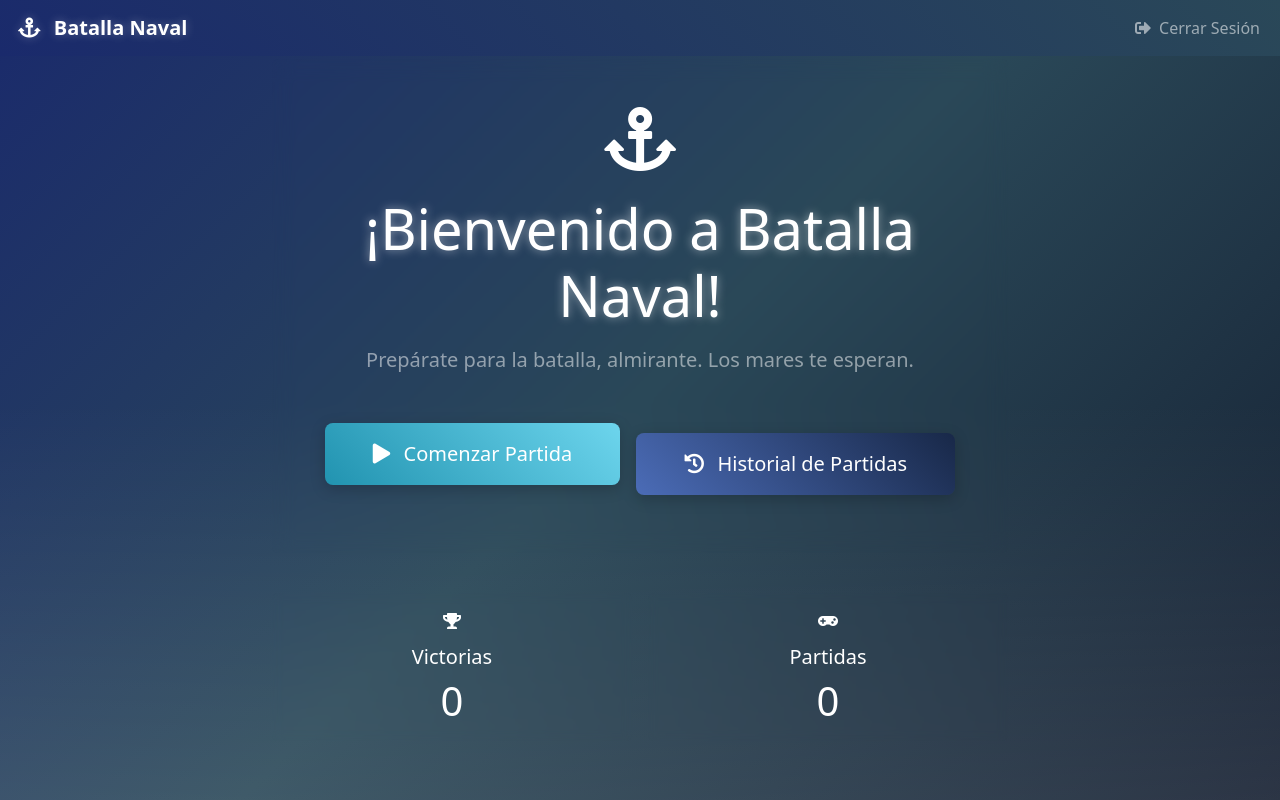
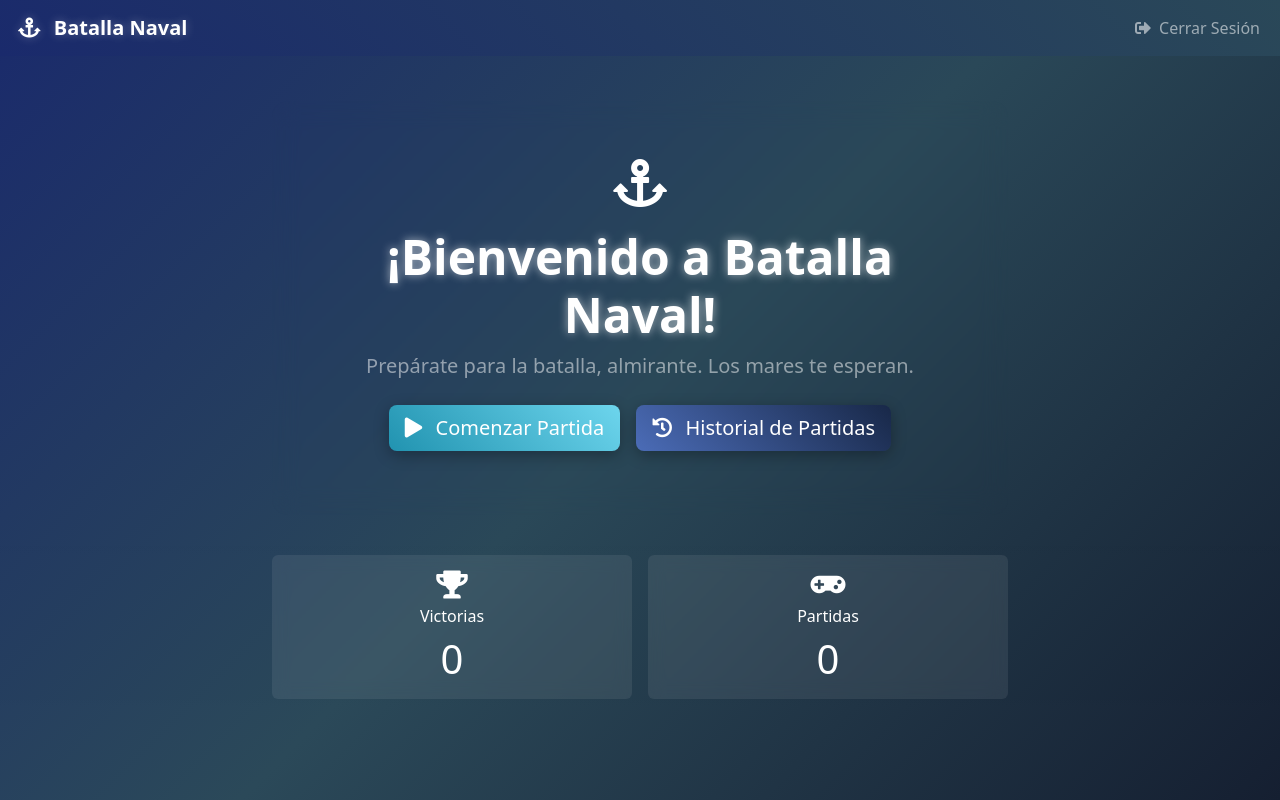
Before and after one commit to herbstluft/battlenaval, an Angular app in the folder battleShip/frontEnd/: page /dashboard in a window 1280 px wide. Built offline with nearby package versions, Linux system fonts and the light colour scheme; no server answers.

Commit message:
dashboard updated

```diff
--- a/battleShip/frontEnd/src/app/dashboard/dashboard.component.css
+++ b/battleShip/frontEnd/src/app/dashboard/dashboard.component.css
@@ -1,23 +1,45 @@
-@keyframes wave {
-    0% { background-position: 0 bottom; }
-    100% { background-position: 100% bottom; }
-  }
-
 .text-glow {
-    text-shadow: 0 0 10px rgba(255,255,255,0.5);
+  text-shadow: 0 0 10px rgba(255, 255, 255, 0.6);
 }
 
 .start-button {
+  background: linear-gradient(45deg, #2193b0, #6dd5ed);
+  border: none;
+  box-shadow: 0 4px 15px rgba(0, 0, 0, 0.3);
   transition: transform 0.3s ease, box-shadow 0.3s ease;
 }
 
 .start-button:hover {
   transform: translateY(-2px);
-    box-shadow: 0 6px 20px rgba(0,0,0,0.3);
+  box-shadow: 0 6px 25px rgba(0, 0, 0, 0.4);
+}
+
+.history-button {
+  background: linear-gradient(45deg, #4b6cb7, #182848);
+  border: none;
+  box-shadow: 0 4px 15px rgba(0, 0, 0, 0.3);
+}
+
+.stat-card {
+  backdrop-filter: blur(8px);
+  background: rgba(255, 255, 255, 0.08);
+  border: none;
+}
+
+.glass-card {
+  backdrop-filter: blur(12px);
+  background: rgba(255, 255, 255, 0.12);
+  border-radius: 1rem;
+}
+
+.wave-overlay {
+  background: linear-gradient(0deg, rgba(255,255,255,0.1) 0%, transparent 50%);
+  animation: waveGradient 4s ease-in-out infinite;
+  z-index: 0;
 }
 
 @keyframes waveGradient {
-    0% { opacity: 0.1; }
-    50% { opacity: 0.2; }
-    100% { opacity: 0.1; }
+  0% { opacity: 0.05; }
+  50% { opacity: 0.15; }
+  100% { opacity: 0.05; }
 }
--- a/battleShip/frontEnd/src/app/dashboard/dashboard.component.html
+++ b/battleShip/frontEnd/src/app/dashboard/dashboard.component.html
@@ -1,70 +1,68 @@
 <app-navbar></app-navbar>
 
-<div class="container-fluid vh-100 p-0" style="background: linear-gradient(135deg, #1a2a6c, #2a4858, #141E30)">
-  <div class="position-relative h-100 d-flex align-items-center justify-content-center">
-    <!-- Efecto de olas con gradiente -->
-    <div class="position-absolute w-100 h-100" style="background: linear-gradient(0deg, rgba(255,255,255,0.1) 0%, transparent 50%); animation: waveGradient 3s ease-in-out infinite;"></div>
+<div class="container-fluid min-vh-100 p-0 d-flex flex-column justify-content-center align-items-center"
+     style="background: linear-gradient(135deg, #1a2a6c, #2a4858, #141E30); position: relative; overflow: hidden;">
 
-    <div class="container position-relative">
+  <!-- Efecto de olas animado -->
+  <div class="position-absolute top-0 start-0 w-100 h-100 wave-overlay"></div>
+
+  <div class="container py-5 position-relative z-1">
     <div class="row justify-content-center">
-        <div class="col-md-8 text-center">
-          <!-- Tarjeta principal con efecto glassmórfico -->
-          <div class="card border-0 bg-transparent" style="backdrop-filter: blur(10px); background: rgba(255, 255, 255, 0.1);">
-            <!-- Add this after the start game button -->
-            <div class="card-body p-5">
-              <!-- Icono naval -->
-              <div class="mb-4" >
-                <i class="fas fa-anchor fa-4x text-white"></i>
+      <div class="col-12 col-md-10 col-lg-8 text-center">
+        <div class="card border-0 bg-transparent glass-card p-4 p-md-5">
+          <div class="card-body">
+
+            <!-- Ícono naval -->
+            <div class="mb-4">
+              <i class="fas fa-anchor fa-3x fa-lg text-white"></i>
             </div>
 
-              <!-- Título y subtítulo -->
-              <h1 class="display-4 text-white mb-3 text-glow">¡Bienvenido a Batalla Naval!</h1>
-              <p class="lead text-white-50 mb-5">Prepárate para la batalla, almirante. Los mares te esperan.</p>
+            <!-- Título -->
+            <h1 class="display-5 fw-bold text-white text-glow">¡Bienvenido a Batalla Naval!</h1>
+            <p class="lead text-white-50 mb-4">Prepárate para la batalla, almirante. Los mares te esperan.</p>
 
-              <!-- Botón de comenzar partida -->
-              <button class="btn btn-lg px-5 py-3 start-button text-white me-3"
-                      style="background: linear-gradient(45deg, #2193b0, #6dd5ed); border: none; box-shadow: 0 4px 15px rgba(0,0,0,0.2); margin-bottom: 20px;"
+            <!-- Botones -->
+            <div class="d-grid gap-3 d-sm-flex justify-content-center">
+              <button class="btn btn-lg start-button text-white"
                       (click)="startGame()">
                 <i class="fas fa-play me-2"></i>
                 Comenzar Partida
               </button>
 
-              <button class="btn btn-lg px-5 py-3 history-button text-white"
-                      style="background: linear-gradient(45deg, #4b6cb7, #182848); border: none; box-shadow: 0 4px 15px rgba(0,0,0,0.2);"
+              <button class="btn btn-lg history-button text-white"
                       (click)="viewGameHistory()">
                 <i class="fas fa-history me-2"></i>
                 Historial de Partidas
               </button>
             </div>
+
+          </div>
         </div>
 
         <!-- Estadísticas del jugador -->
         <div class="row mt-4 g-3">
-            <div class="col-md-6">
-              <div class="card border-0 bg-transparent text-white" style="backdrop-filter: blur(5px); background: rgba(255, 255, 255, 0.05);">
+          <div class="col-6">
+            <div class="card stat-card text-white text-center">
               <div class="card-body">
-                  <i class="fas fa-trophy mb-3"></i>
-                  <h5>Victorias</h5>
-                  <p class="mb-0 display-6">
-                    <span *ngIf="loading">
-                      <i class="fas fa-spinner fa-spin"></i>
-                    </span>
+                <i class="fas fa-trophy mb-2 fs-3"></i>
+                <h6>Victorias</h6>
+                <p class="display-6 mb-0">
+                  <span *ngIf="loading"><i class="fas fa-spinner fa-spin"></i></span>
                   <span *ngIf="!loading">{{playerStats.victories}}</span>
                 </p>
               </div>
             </div>
           </div>
-            <div class="col-md-6">
-              <div class="card border-0 bg-transparent text-white" style="backdrop-filter: blur(5px); background: rgba(255, 255, 255, 0.05);">
+          <div class="col-6">
+            <div class="card stat-card text-white text-center">
               <div class="card-body">
-                  <i class="fas fa-gamepad mb-3"></i>
-                  <h5>Partidas</h5>
-                  <p class="mb-0 display-6">
-                    <span *ngIf="loading">
-                      <i class="fas fa-spinner fa-spin"></i>
-                    </span>
+                <i class="fas fa-gamepad mb-2 fs-3"></i>
+                <h6>Partidas</h6>
+                <p class="display-6 mb-0">
+                  <span *ngIf="loading"><i class="fas fa-spinner fa-spin"></i></span>
                   <span *ngIf="!loading">{{playerStats.totalGames}}</span>
                 </p>
+              </div>
             </div>
           </div>
         </div>
@@ -73,5 +71,3 @@
     </div>
   </div>
 </div>
-  </div>
-</div>
```
Lines whose indentation alone changed are shown as unchanged.
